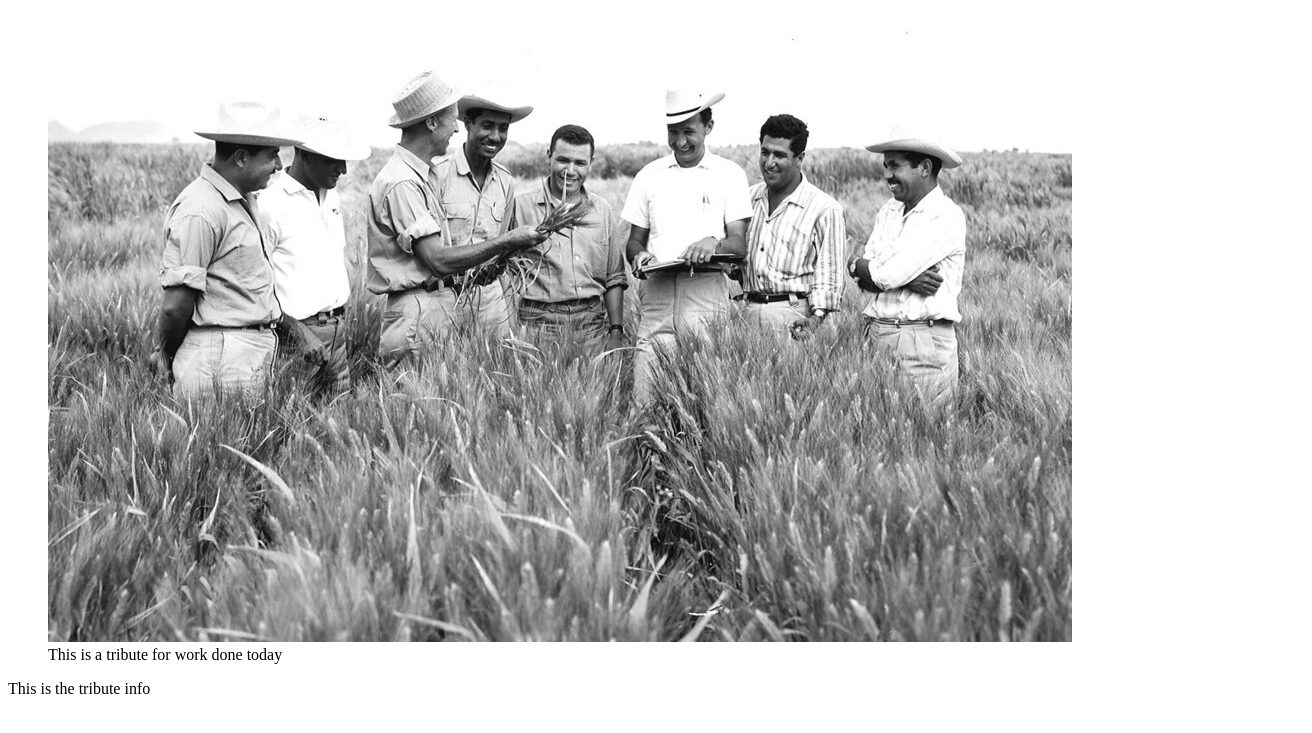
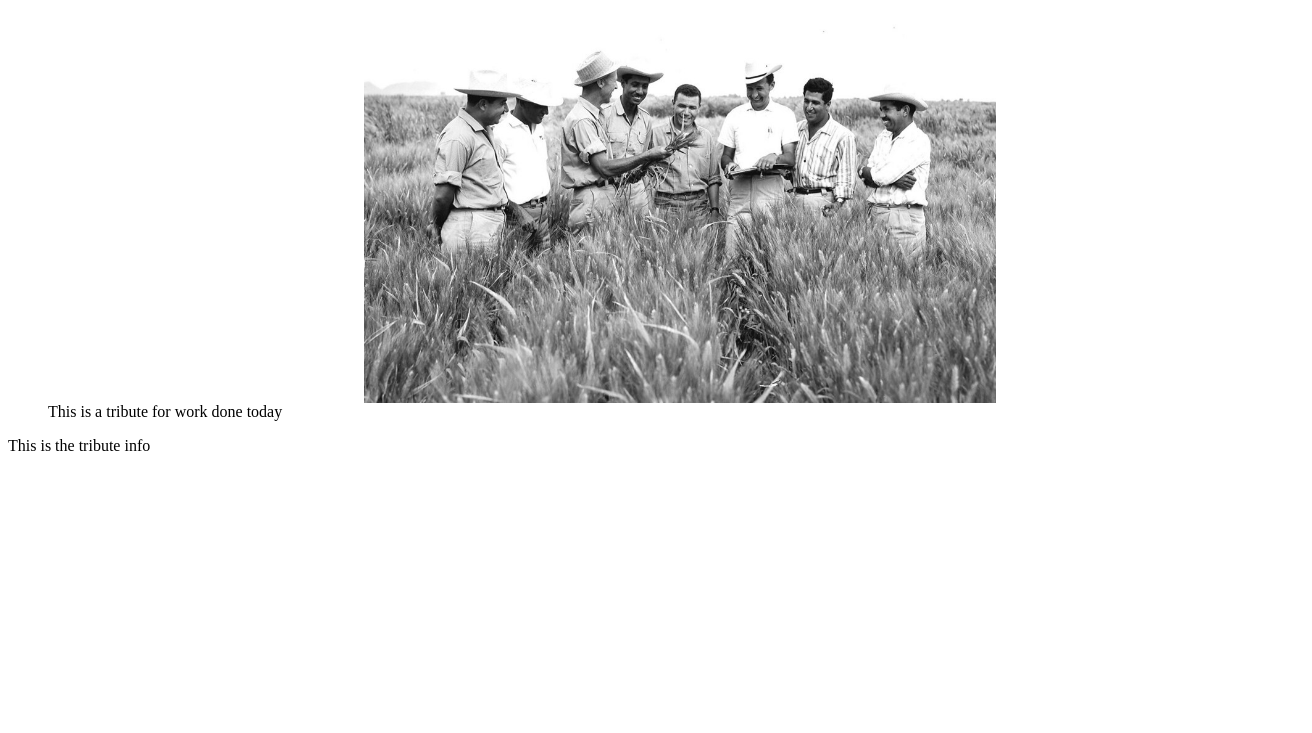
Before and after one commit to onersa/tunissa, a plain HTML site: page index.html in a window 1280 px wide. Shown: the part 61-794 px from the top of the page, 1312 px wide, since content can reach past the window. Drawn offline with Linux system fonts and the light colour scheme.

Commit message:
Finish Tasks

```diff
--- a/css/style.css
+++ b/css/style.css
@@ -0,0 +1,9 @@
+#image {
+    max-width:50%;
+    height :auto;
+    display: block;
+}
+
+#img-div {
+    width: 100%;
+}
--- a/index.html
+++ b/index.html
@@ -10,11 +10,12 @@
     <main id="main">
       <h1 id="title">Dr Tunis Vusi</h1>
       <figure id="img-div">
-        <img src="image.jpg" id="image" alt="image" >
-        <figcaption id="image-caption">This is a tribute for work done today</figcaption>
+       <center> <img src="image.jpg" id="image" alt="image" ></center>
+        <figcaption id="img-caption">This is a tribute for work done today</figcaption>
       </figure>
 
       <p id="tribute-info">This is the tribute info</p>
+      <a href="https://google.com" target="_blank" id="tribute-link"></a>
     </main>
 
 
```
